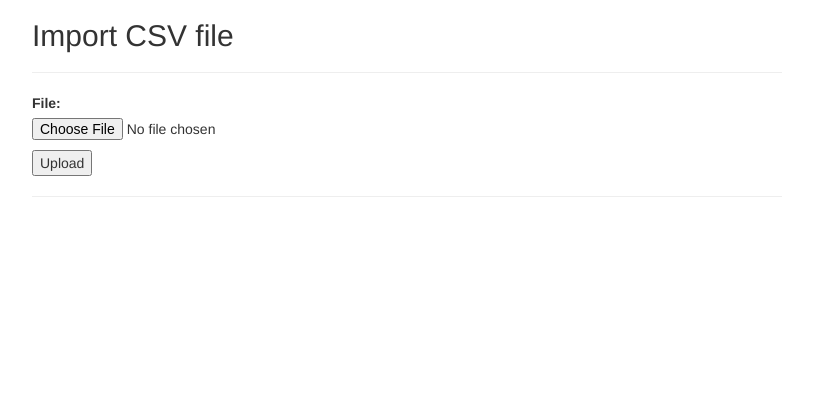
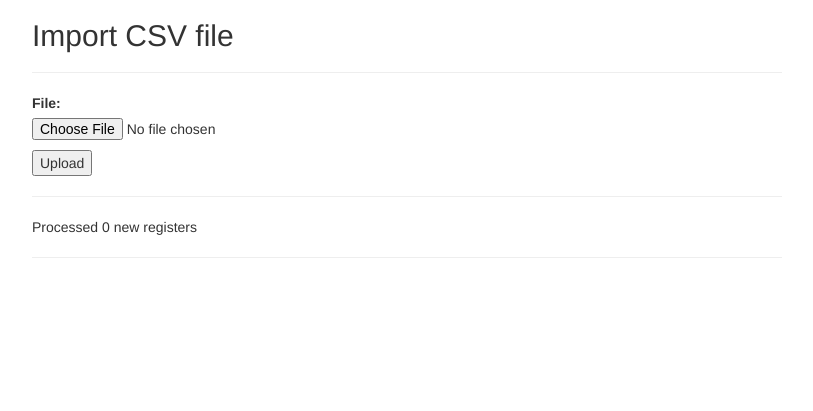
Before and after one commit to Adavideo/TFM, a Django app: page /topics_identifier/ in a window 1280 px wide. Shown: the part 121-532 px from the top of the page, without its empty margins (38-851 px from the left). Run offline with Django 3.2, Linux system fonts and the light colour scheme; some libraries are stand-ins or nearby versions.

Commit message:
Shows the amount of registers obtained from the csv

```diff
--- a/topics/topics_identifier/templates/topics_identifier/file_upload.html
+++ b/topics/topics_identifier/templates/topics_identifier/file_upload.html
@@ -15,7 +15,8 @@
 
 
 <hr>
-
+Processed  {{ result|length }} new registers
+<hr>
 {% for line in result %}
   {{ line }}<br><br>
 {% endfor %}
```
